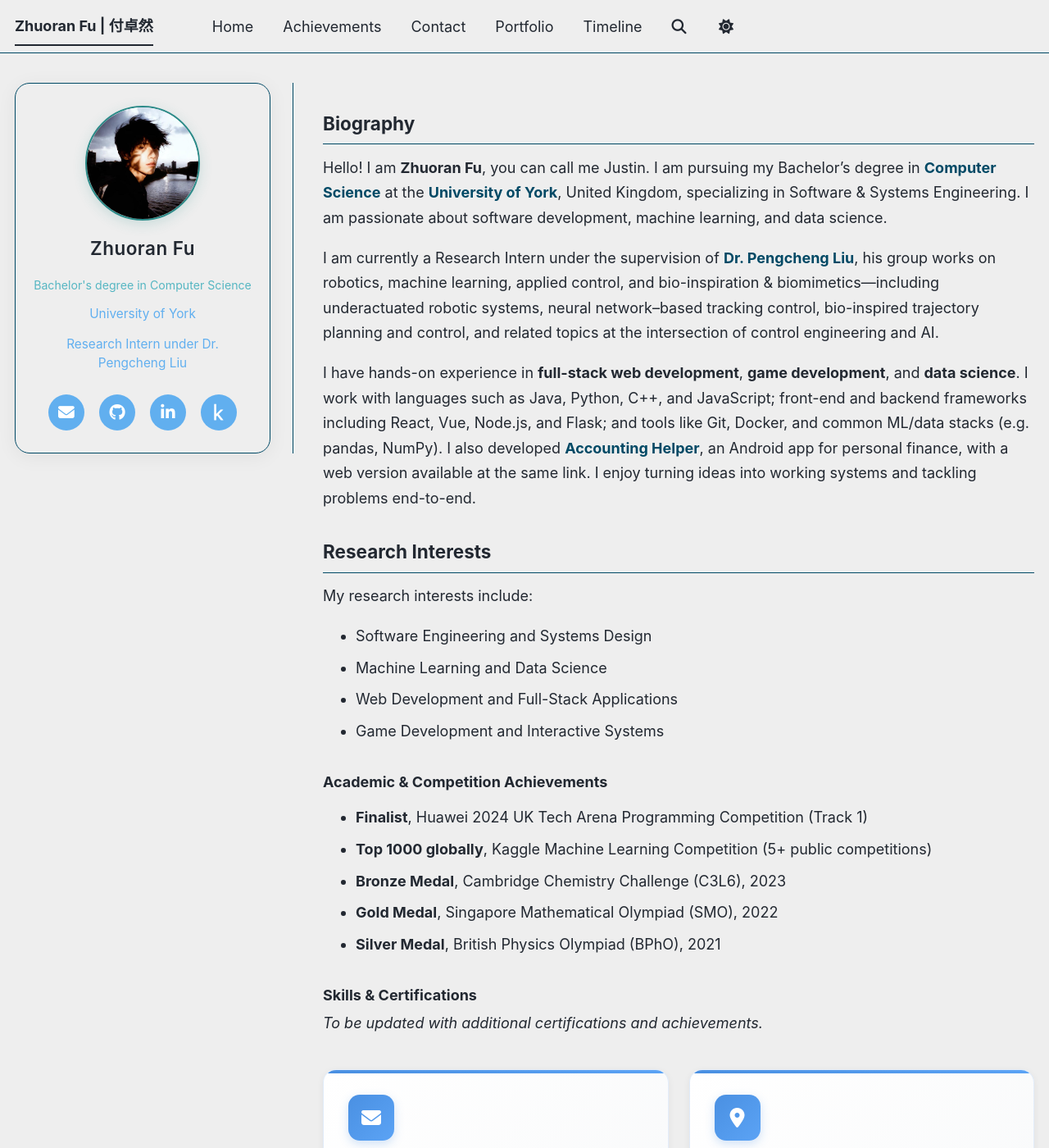
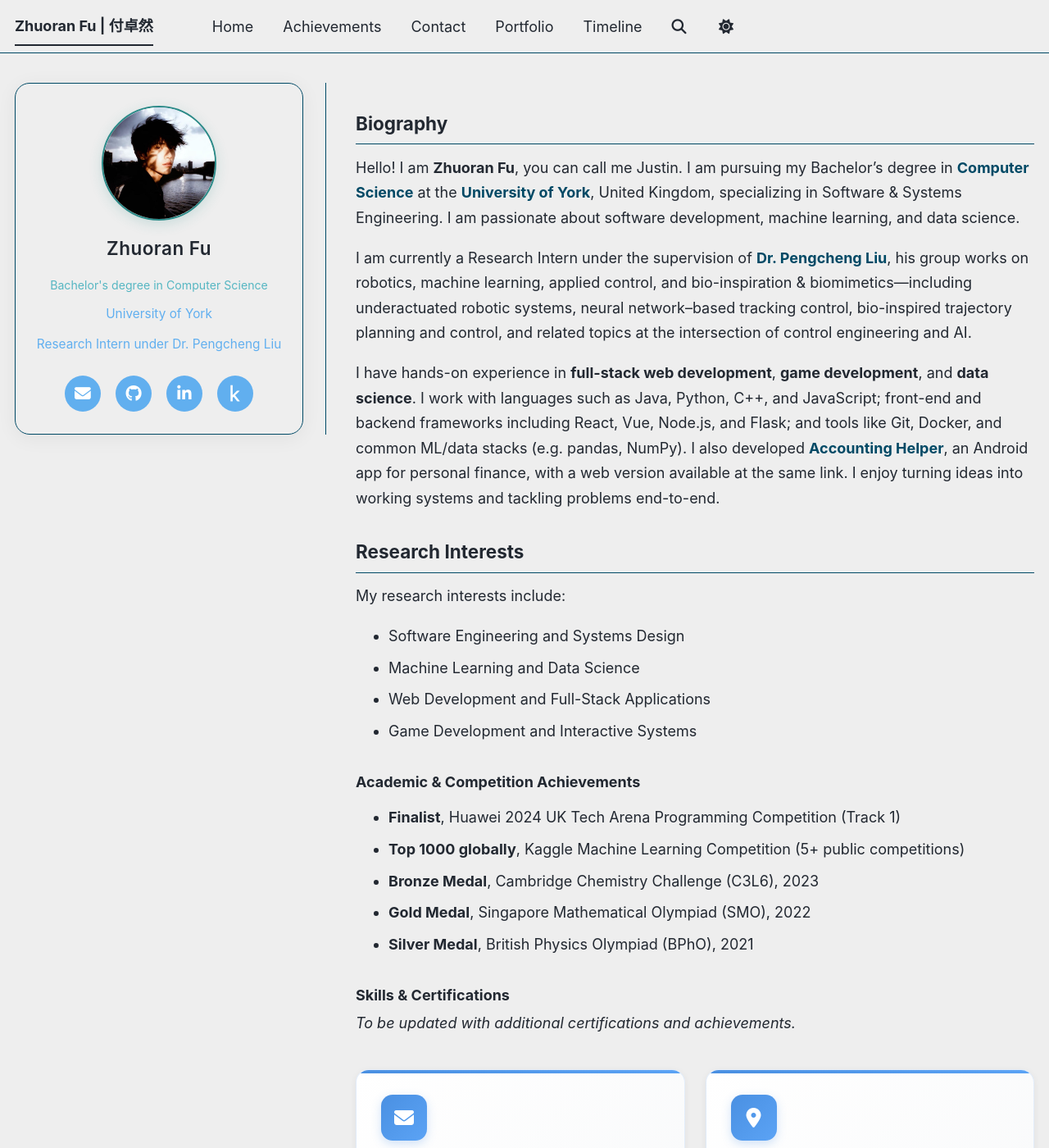
Before and after one commit to Jason-blips/Jason-blips.github.io, a Jekyll site: the page built from _pages/about.md, in a window 1280 px wide and 1400 px high. Shown: the whole window at 82% size. Built offline with Jekyll 4.4.1, drawn with Linux system fonts in a browser that asks for light colours; a script bundle is joined from its source files by our own code; library files that are not in the unit come from our copies.

Commit message:
Update _profile-hero.scss

```diff
--- a/_sass/layout/_profile-hero.scss
+++ b/_sass/layout/_profile-hero.scss
@@ -174,7 +174,7 @@
 /* 移动端：hero 与正文之间的留白统一 */
 .main--home .hero-flex {
   width: 100%;
-  max-width: 340px;
+  max-width: 380px;
   flex-shrink: 0;
   margin-bottom: 1.5rem;
 }
@@ -191,10 +191,11 @@
     align-items: flex-start;
   }
 
+  /* 左栏加宽：保证 “Bachelor's degree in Computer Science” 一行显示 */
   .main--home .hero-flex {
-    flex: 0 0 340px;
-    max-width: 340px;
-    width: 340px;
+    flex: 0 0 380px;
+    max-width: 380px;
+    width: 380px;
     margin-bottom: 0;
     margin-right: 2rem;
     padding-right: 1.5rem;
```
